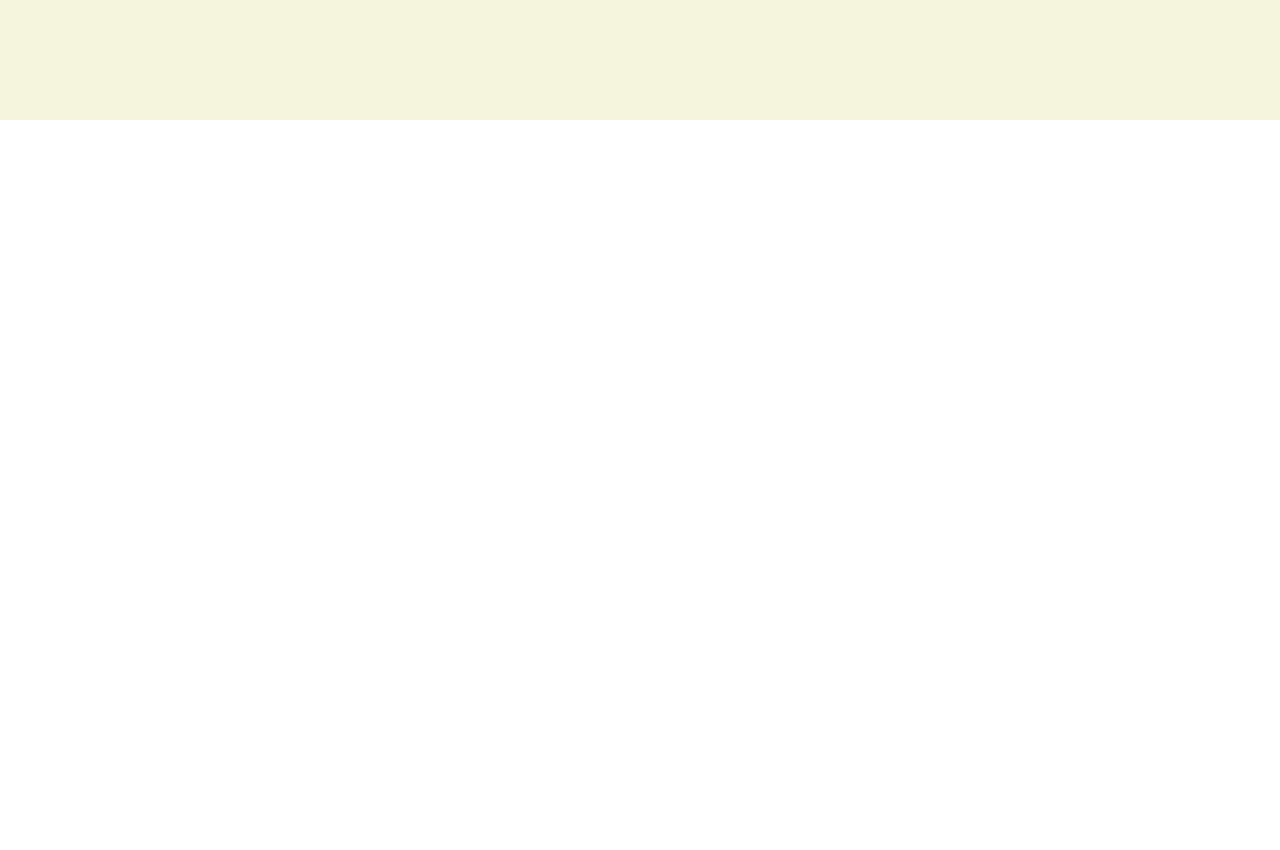
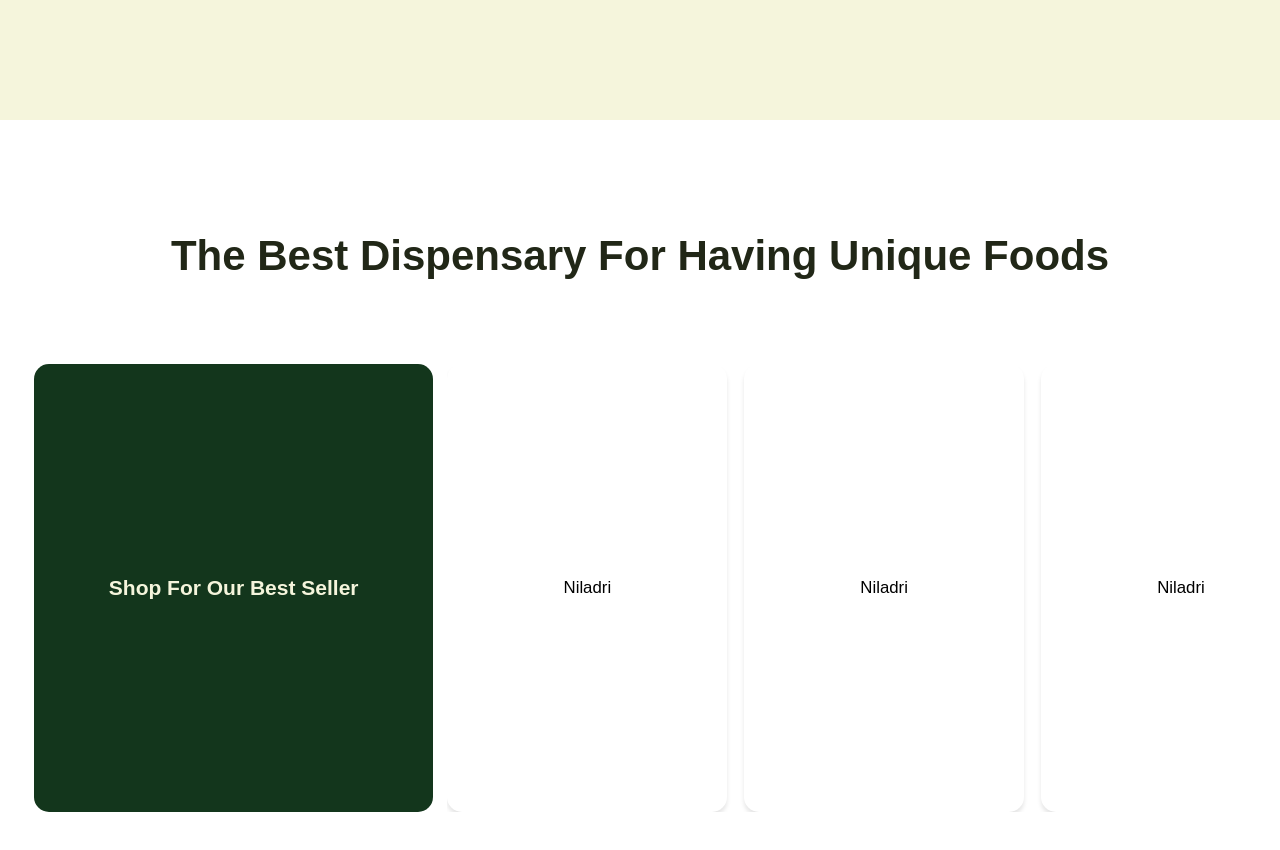
Before and after one commit to sudiptai/bisuddha-draft, a React (Create React App) app: page / in a window 1280 px wide. Shown: the part 1060-1910 px from the top of the page. Built offline with nearby package versions, Linux system fonts and the light colour scheme; the HTML template or start-up script is replaced by a standard one; a web font is replaced by a local one.

Commit message:
frontend

```diff
--- a/package.json
+++ b/package.json
@@ -10,6 +10,8 @@
     "gsap": "^3.12.2",
     "react": "^18.2.0",
     "react-dom": "^18.2.0",
+    "react-multi-carousel": "^2.8.4",
+    "react-responsive-carousel": "^3.2.23",
     "react-router-dom": "^6.14.2",
     "react-scripts": "5.0.1",
     "web-vitals": "^2.1.4"
--- a/src/App.css
+++ b/src/App.css
@@ -9,7 +9,7 @@
 }
 
 .App{
-  min-height: 300vh;
+  min-height: 500vh;
 }
 
 /*root*/
@@ -29,11 +29,11 @@
   --bold-font-weight: 700;
 
   --title-font-size: 4rem;
-  --heading-1-font-size: 2.5rem;
-  --heading-2-font-size: 2rem;
-  --heading-3-font-size: 1.75rem;
-  --heading-4-font-size: 1.5rem;
-  --heading-5-font-size: 1.25rem;
+  --heading-1-font-size: 3rem;
+  --heading-2-font-size: 2.5rem;
+  --heading-3-font-size: 2rem;
+  --heading-4-font-size: 1.75rem;
+  --heading-5-font-size: 1.5rem;
   --paragraph-font-size: 1.2rem;
 }
 
@@ -60,6 +60,7 @@
 .lc{text-transform: lowercase;}
 
 .ta-jus{text-align: justify;}
+.ta-cen{text-align: center;}
 
 .lw{font-weight:var(--light-font-weight);}
 .rw{font-weight:var(--regular-font-weight);}
@@ -82,7 +83,7 @@
 
 .sh-1 { box-shadow: 0 4px 4px rgba(0, 0, 0, 0.1);}
 .sh-2 { box-shadow: 0 8px 6px rgba(0, 0, 0, 0.1);}
-.sh-3 { box-shadow: 0 10px 8px rgba(0, 0, 0, 0.1);}
+.sh-3 { box-shadow: 0 10px 10px rgba(0, 0, 0, 0.1);}
 .sh-4 { box-shadow: 0 14px 10px rgba(0, 0, 0, 0.1);}
 
 /*Responsive */
--- a/src/components/buttons/shopAll.jsx
+++ b/src/components/buttons/shopAll.jsx
@@ -16,8 +16,8 @@ const ShopAllButton = ({ marginTop }) => {
   }
 
   return (
-    <div className='button lex c-be rw bg-kg' style={buttonStyle}>
-      <h5>Shop All</h5>
+    <div className='button lex c-be rw bg-kg bw' style={buttonStyle}>
+      <p>Shop All</p>
     </div>
   )
 }
--- a/src/components/homeComponents/homeComponent.css
+++ b/src/components/homeComponents/homeComponent.css
@@ -67,7 +67,7 @@
 .ourPromise-grid-container{
     display: grid;
     grid-template-columns: repeat(3, 1fr);
-    grid-gap: 64px;
+    grid-gap: 4rem;
     padding: 7rem 1rem;
 }
 
@@ -99,8 +99,68 @@
 
 
 
+/*Home Product Show Component*/
+.homePS-title{
+    margin-top: 8rem;
+}
 
+.PS-carousel-grid-container{
+    display: grid;
+    grid-template-columns: 1fr 2fr;
+    height: 32rem;
+    margin-top: 6rem;
+    grid-gap: 1rem;
+    padding: 0 1rem;
+}
 
+.PS-intro{
+    display: flex;
+    text-align: center;
+    align-items: center;
+    justify-content: center;
+    height: 100%;
+    border-radius: 15px;
+}
 
+.PS-product-grid-container{
+    overflow: hidden;
+}
 
-/*Home Product Show Component*/
+.PS-product-container{
+    height: 100%;
+
+}
+
+.carrousel{
+    height: 100%;
+    display: grid;
+    grid-auto-flow: column;
+    scroll-behavior: auto;
+    gap: 1.2rem;
+    overflow-y: auto;
+    overscroll-behavior-x: contain;
+    scroll-snap-type: x mandatory;
+    scrollbar-width: none;
+}
+
+.carrousel::-webkit-scrollbar {
+    display: none;
+}
+
+.card{
+    display: flex;
+    flex-direction: column;
+    align-items: center;
+    justify-content: center;
+    min-height: 10rem;
+    min-width: 20rem;
+    border-radius: 15px;
+    background: var(--light-gray);
+    box-shadow: 0 4px 4px rgba(0, 0, 0, 0.1);
+}
+
+@media (max-width: 640px) {
+    .PS-carousel-grid-container {
+        grid-template-columns: 1fr;
+    }
+}
--- a/src/components/homeComponents/homeProductShow.jsx
+++ b/src/components/homeComponents/homeProductShow.jsx
@@ -1,11 +1,42 @@
 import React from 'react'
+import Carousel from "react-multi-carousel";
+import "react-multi-carousel/lib/styles.css";
+
 
 const homeProductShow = () => {
+
   return (
     <div>
       <div className="homePS">
         <div className="container homePS-container">
-          <div className="title cap"></div>
+        <div className="homePS-title h1 cap ta-cen bw c-og">The best Dispensary for Having Unique Foods</div>
+          <div className="PS-carousel-grid-container ">
+            <div className="PS-intro bg-dg c-be">
+              <h5 className='cap'>Shop for Our Best Seller</h5>
+            </div>
+            <div className='PS-product-grid-container'>
+              <div className='carrousel'>
+                <div className='card bg-pl'>
+                  <p>Niladri</p>
+                </div>
+                <div className='card bg-pl'>
+                  <p>Niladri</p>
+                </div>
+                <div className='card bg-pl'>
+                  <p>Niladri</p>
+                </div>
+                <div className='card bg-pl'>
+                  <p>Niladri</p>
+                </div>
+                <div className='card bg-pl'>
+                  <p>Niladri</p>
+                </div>
+                <div className='card bg-pl'>
+                  <p>Niladri</p>
+                </div>
+              </div>
+            </div>
+          </div>
         </div>
       </div>
     </div>
--- a/src/components/homeComponents/ourPromise.jsx
+++ b/src/components/homeComponents/ourPromise.jsx
@@ -106,7 +106,7 @@ const OurPromise = () => {
               <img className='ourPromise-icon sh-4' src={promise.img} alt="icon" />
               <div className="Promise-container">
                 <div className="Promise-heading">
-                  <h3>{promise.heading}</h3>
+                  <h4>{promise.heading}</h4>
                 </div>
                 <div className="Promise-description">
                   <p>{promise.description}</p>
```
Also changed, not shown: src/components/homeComponents/homeCustomerTestimonial.jsx (added), 2 other files (tests, documents, lock files or other folders).
